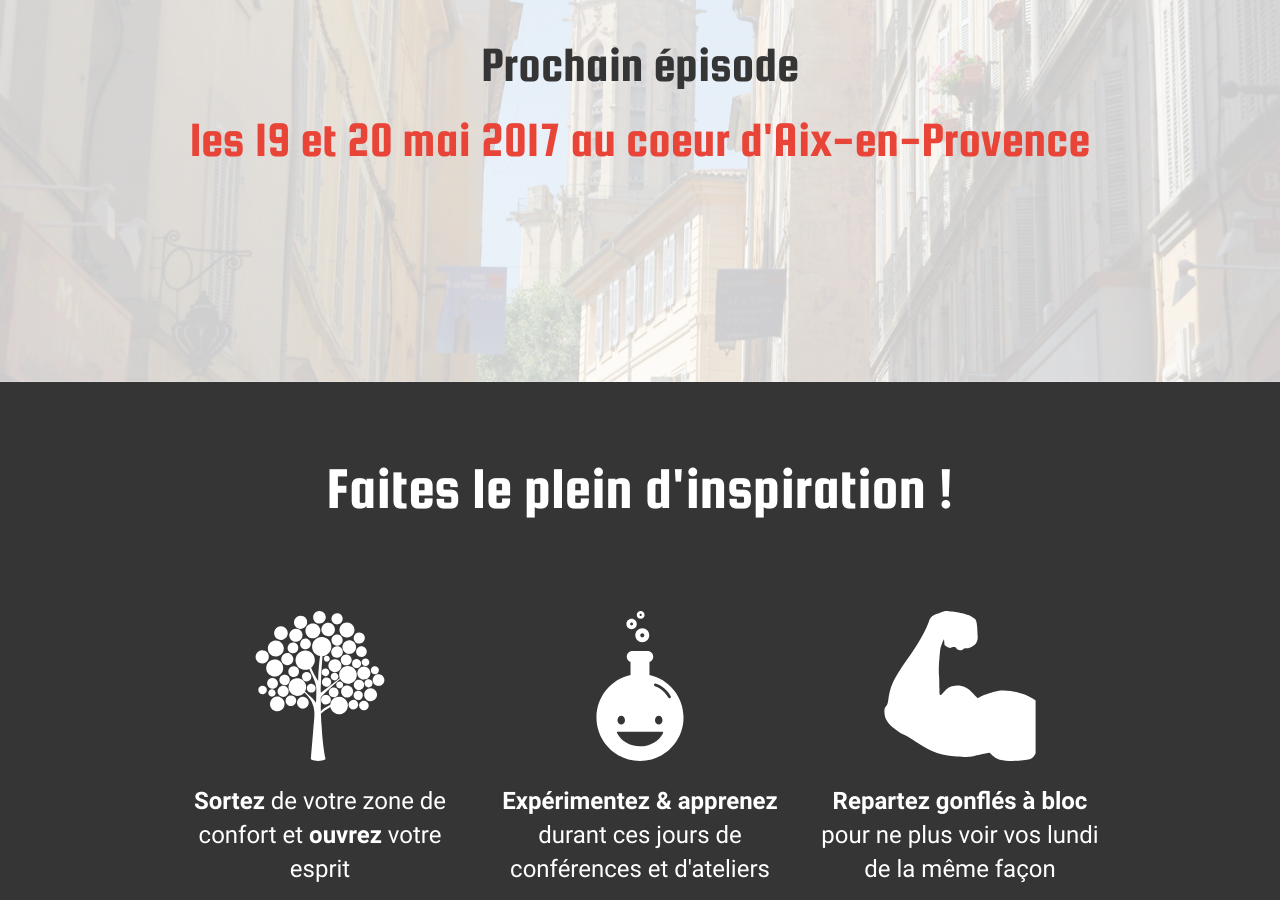
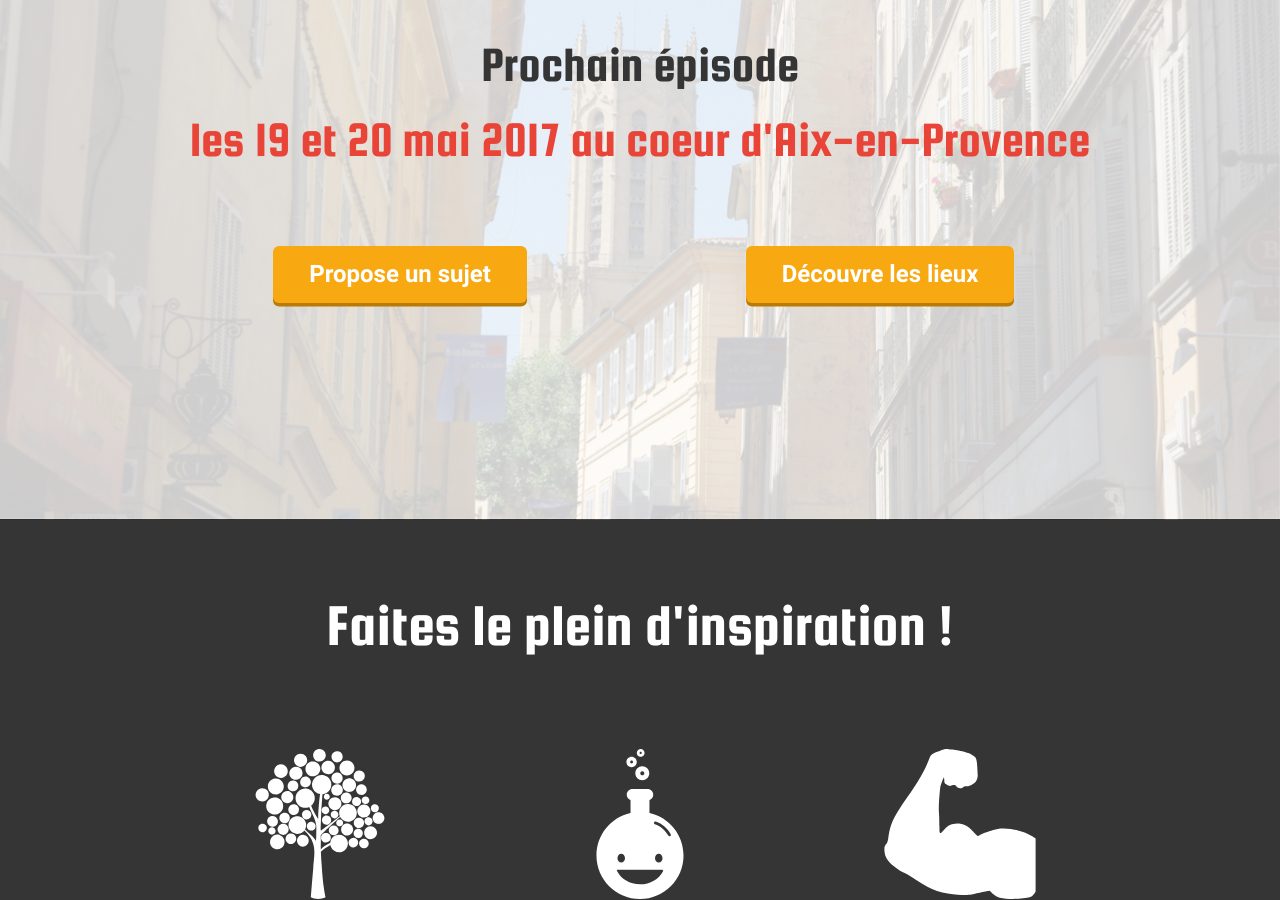
Before and after one commit to sudweb/2017, a Jekyll site: the page built from index.html, in a window 1280 px wide and 900 px high, scrolled down 769 px. Built offline with Jekyll 4.4.1, drawn with Linux system fonts in a browser that asks for light colours; the list of posts is cut into pages by our own code.

Commit message:
call to action sur l'accueil

```diff
--- a/index.html
+++ b/index.html
@@ -16,6 +16,14 @@ description: Sud Web 2017, les 19 et 20 mai à Aix-en-Provence
   <div class="wrapper text-center">
     <h2 class="regular-title-size">Prochain épisode</h2>
     <h3 class="regular-title-size red">les 19 et 20 mai 2017 au coeur d'Aix-en-Provence</h3>
+    <div class="grid-2">
+      <div>
+        <a class="cta button-type1" href="{{ "/appel-a-sujets/" | relative_url }}" data-event-category="cta" data-event-action="click" data-event-label="appel-sujets">Propose un sujet</a>
+      </div>
+      <div>
+        <a class="cta button-type1" href="{{ "/lieux/" | relative_url }}" data-event-category="cta" data-event-action="click" data-event-label="lieux">Découvre les lieux</a>
+      </div>
+    </div>
   </div>
 </div>
 
```
